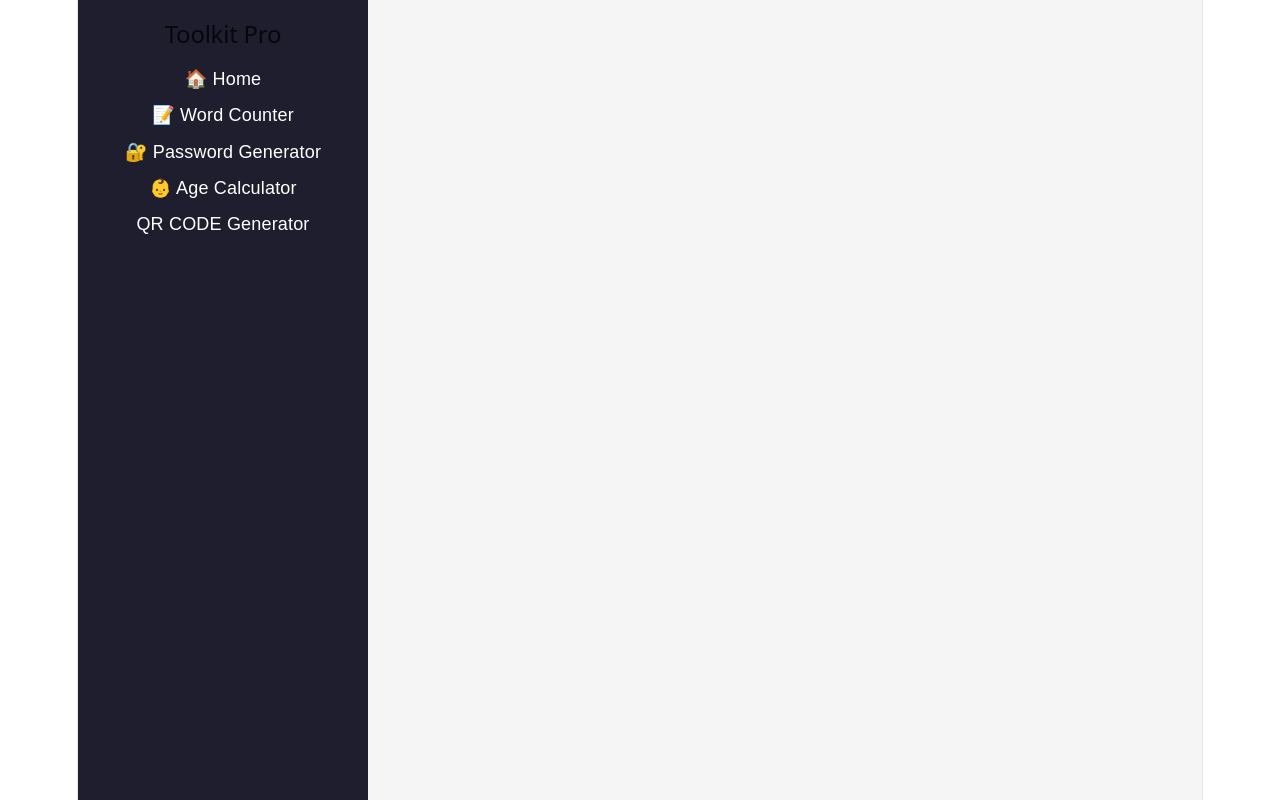
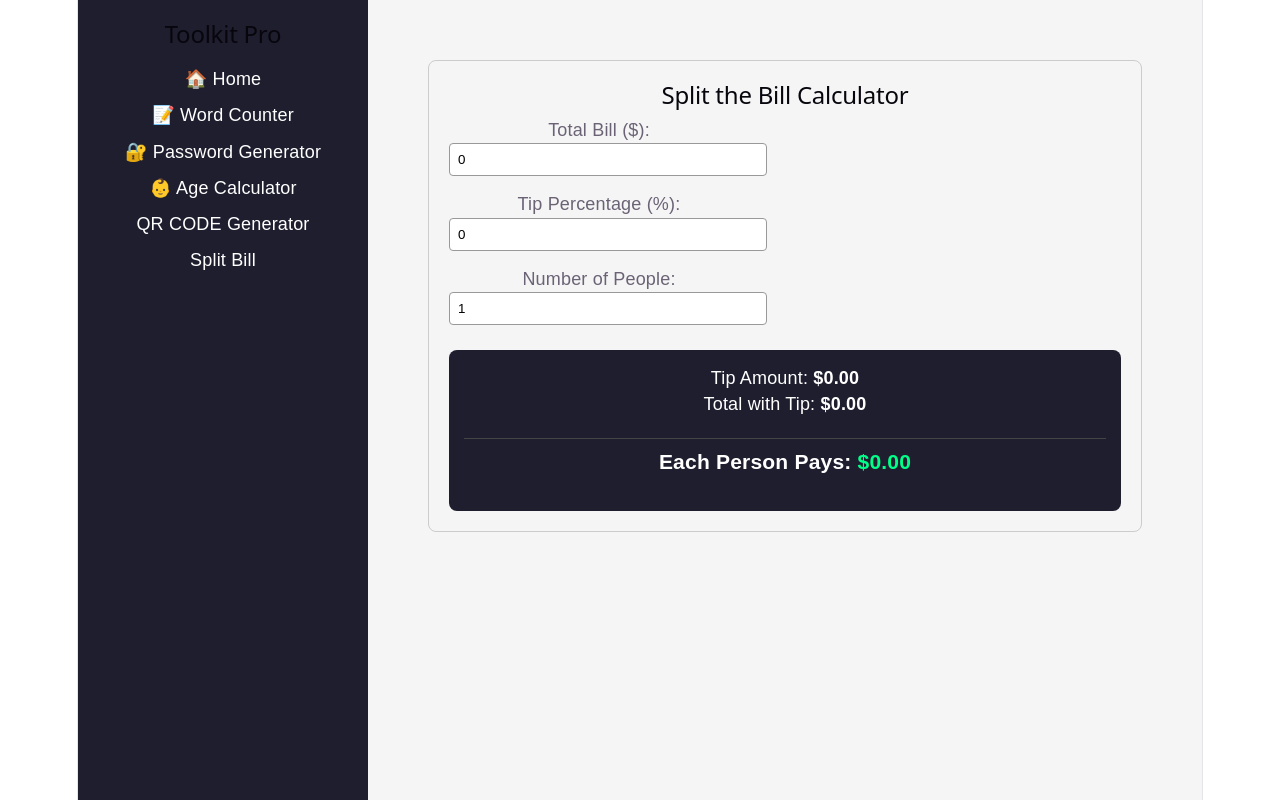
Before and after one commit to AjimTamboli-Web/all-in-one-toolkit, a React (Vite) app: page /split-bill in a window 1280 px wide. Built offline with nearby package versions, Linux system fonts and the light colour scheme.

Commit message:
SplitBill function implemented

```diff
--- a/src/App.jsx
+++ b/src/App.jsx
@@ -8,6 +8,7 @@ import WordCounter from './components/WordCounter'
 import PasswordGenerator from './components/PasswordGenerator'
 import AgeCalculator from './components/AgeCalculator'
 import QRCodeGenerator from './components/QRCodeGenerator'
+import SplitBill from './components/SplitBill'
 
 // 2. Export our App function as the default export so main.jsx can use it
 export default function App() {
@@ -38,6 +39,9 @@ export default function App() {
           </li>
           <li>
             <Link to="/qr-code" style={{ color: 'white', textDecoration: 'none' }}> QR CODE Generator</Link>
+          </li>
+          <li>
+            <Link to="/split-bill" style={{ color: 'white', textDecoration: 'none' }}> Split Bill</Link>
           </li>
         </ul>
       </nav>
@@ -72,6 +76,8 @@ export default function App() {
           <Route path="/age-calculator" element={<AgeCalculator />} />
 
           <Route path="/qr-code" element={<QRCodeGenerator />} />
+
+          <Route path="/split-bill" element={<SplitBill />} />
         </Routes>
       </main>
 
--- /dev/null
+++ b/src/components/SplitBill.jsx
@@ -0,0 +1,80 @@
+import { useState } from 'react'
+
+export default function SplitBill() {
+    // 1. STATE
+    // We need three inputs from the user
+    const [bill, setBill] = useState(0)
+    const [tip, setTip] = useState(0) // Tip percentage
+    const [people, setPeople] = useState(1)
+
+    // 2. MATH CALCULATIONS (No button needed!)
+    // React re-runs these calculations instantly every time a state changes.
+
+    // First, we force the inputs to be Numbers (just in case they act like text strings)
+    const billAmount = Number(bill)
+    const tipPercentage = Number(tip)
+    const numberOfPeople = Number(people)
+
+    // Then, we do the math
+    const tipAmount = (billAmount * tipPercentage) / 100
+    const totalAmount = billAmount + tipAmount
+    // Prevent dividing by zero if they delete the number of people
+    const amountPerPerson = numberOfPeople > 0 ? totalAmount / numberOfPeople : 0
+
+    // 3. THE UI
+    return (
+        <div style={{ padding: '20px', border: '1px solid #ccc', margin: '20px', borderRadius: '8px' }}>
+            <h2>Split the Bill Calculator</h2>
+
+            {/* INPUTS AREA */}
+            <div style={{ display: 'flex', flexDirection: 'column', gap: '15px', maxWidth: '300px' }}>
+
+                <div>
+                    <label>Total Bill ($):</label>
+                    <br />
+                    <input
+                        type="number"
+                        value={bill}
+                        onChange={(e) => setBill(e.target.value)}
+                        style={{ padding: '8px', width: '100%', borderRadius: '4px', border: '1px solid #999' }}
+                    />
+                </div>
+
+                <div>
+                    <label>Tip Percentage (%):</label>
+                    <br />
+                    <input
+                        type="number"
+                        value={tip}
+                        onChange={(e) => setTip(e.target.value)}
+                        style={{ padding: '8px', width: '100%', borderRadius: '4px', border: '1px solid #999' }}
+                    />
+                </div>
+
+                <div>
+                    <label>Number of People:</label>
+                    <br />
+                    <input
+                        type="number"
+                        min="1"
+                        value={people}
+                        onChange={(e) => setPeople(e.target.value)}
+                        style={{ padding: '8px', width: '100%', borderRadius: '4px', border: '1px solid #999' }}
+                    />
+                </div>
+
+            </div>
+
+            {/* RESULTS DISPLAY */}
+            <div style={{ marginTop: '25px', padding: '15px', background: '#1e1e2f', color: 'white', borderRadius: '8px' }}>
+                {/* .toFixed(2) ensures it always shows 2 decimal places like money ($10.50) */}
+                <p>Tip Amount: <strong>${tipAmount.toFixed(2)}</strong></p>
+                <p>Total with Tip: <strong>${totalAmount.toFixed(2)}</strong></p>
+
+                <h3 style={{ borderTop: '1px solid #444', paddingTop: '10px' }}>
+                    Each Person Pays: <span style={{ color: '#00ff88' }}>${amountPerPerson.toFixed(2)}</span>
+                </h3>
+            </div>
+        </div>
+    )
+}
```
